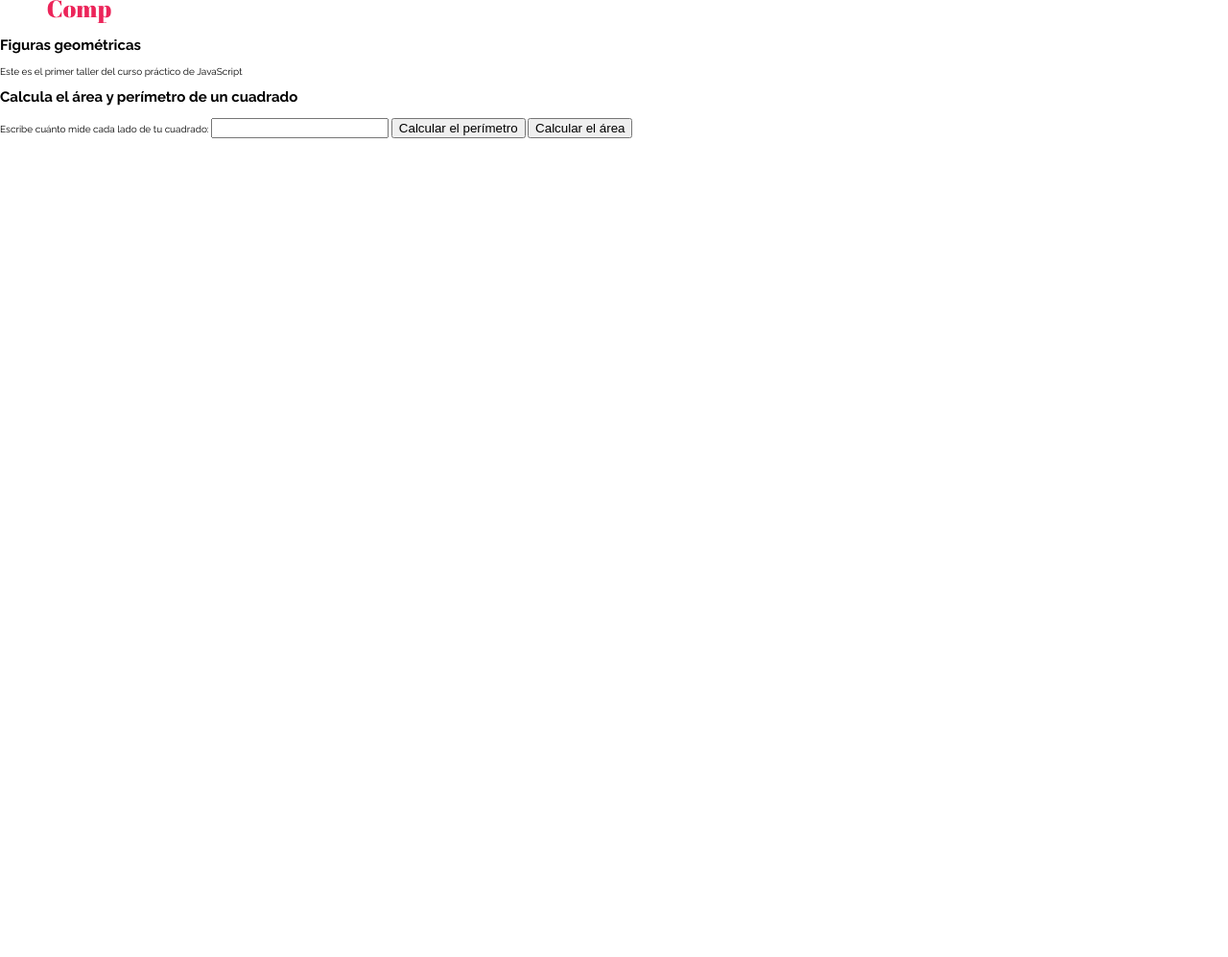
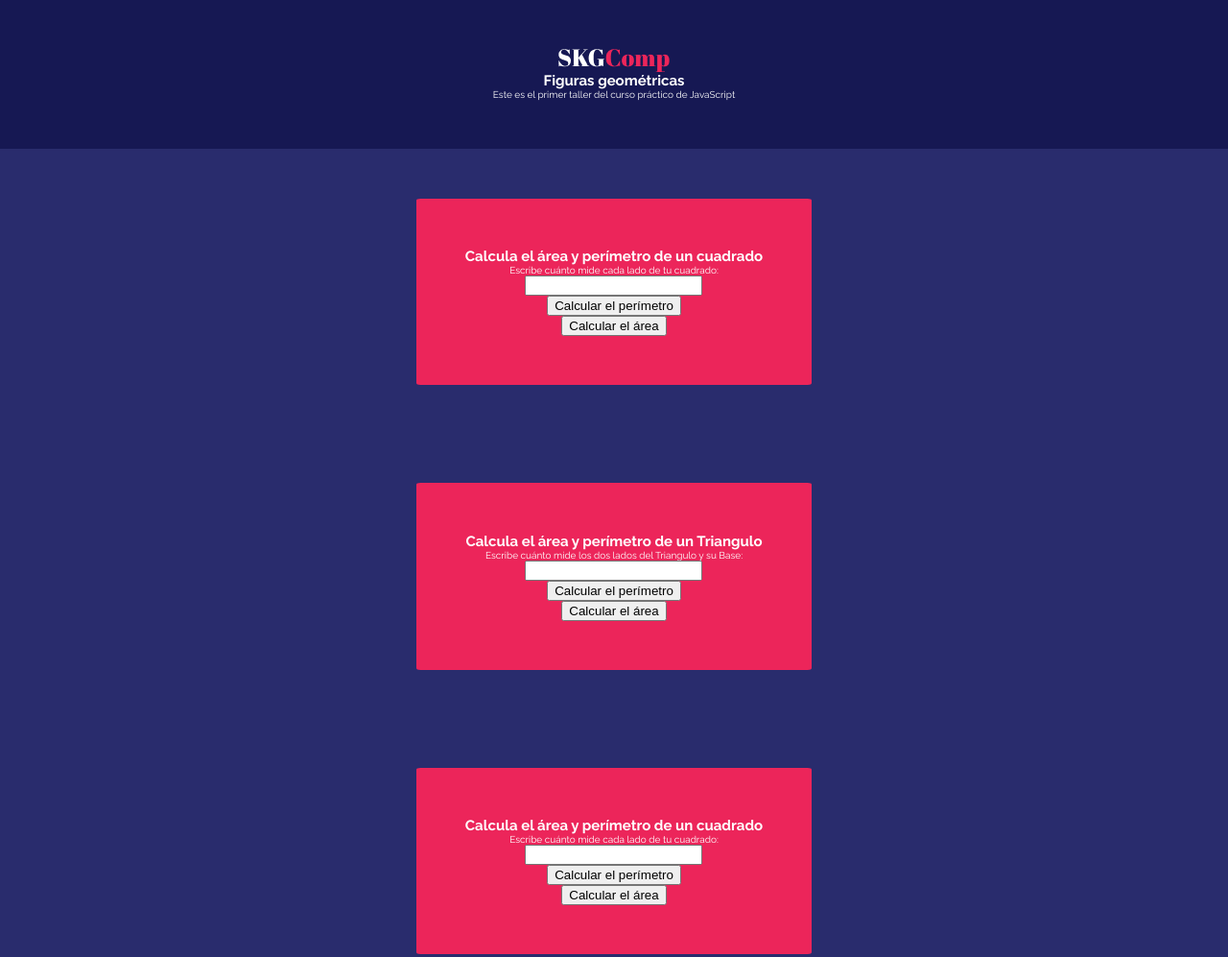
Before and after one commit to christopherbustamante/Trab-JS, a plain HTML site: page index.html in a window 1280 px wide. Shown: the whole page at 96% size. Before the commit the page ends 800 px from the top, so only its background shows below. Drawn offline with Linux system fonts and the light colour scheme.

Commit message:
Incorporamos un Poco de CSS

```diff
--- a/index.html
+++ b/index.html
@@ -12,7 +12,7 @@
 </head>
 <body>
     <header>
-        <nav>
+        <nav class="header_list">
             <img src="./Source/Logo.png" alt="Logo">
             <h1>
                 Figuras geométricas
@@ -20,8 +20,46 @@
               <p>Este es el primer taller del curso práctico de JavaScript</p>
         </nav>
     </header>
-    <main>
-        <section>
+    <main class="box_list">
+
+      <!-- Cuadrado -->
+        <section class="box_style">
+            <h2>Calcula el área y perímetro de un cuadrado</h2>
+            <form>
+              <label for="InputCuadrado">
+                Escribe cuánto mide cada lado de tu cuadrado:
+              </label>
+              <input id="InputCuadrado" type="number" />
+              <button type="button" onclick="calcularPerimetroCuadrado()">
+                Calcular el perímetro
+              </button>
+              <button type="button" onclick="calcularAreaCuadrado()">
+                Calcular el área
+              </button>
+            </form>
+          </section>
+
+          <!-- Triangulo -->
+
+          <section class="box_style">
+            <h2>Calcula el área y perímetro de un Triangulo</h2>
+            <form>
+              <label for="InputTriangulo">
+                Escribe cuánto mide los dos lados del Triangulo y su Base:
+              </label>
+              <input id="InputTriangulo" type="number" />
+              <button type="button" onclick="calcularPerimetroTriangulo()">
+                Calcular el perímetro
+              </button>
+              <button type="button" onclick="calcularAreaTriangulo()">
+                Calcular el área
+              </button>
+            </form>
+          </section>
+
+          <!-- Circulo -->
+
+          <section class="box_style">
             <h2>Calcula el área y perímetro de un cuadrado</h2>
             <form>
               <label for="InputCuadrado">
--- a/style.css
+++ b/style.css
@@ -1,3 +1,8 @@
+*{
+    box-sizing: border-box;
+    margin: 0;
+}
+
 :root {
     --black: #000000;
     --white: #FFFFFF;
@@ -17,4 +22,42 @@ body {
     margin: 0;
     font-family: 'Abril Fatface', cursive;
     font-family: 'Raleway', sans-serif;
+    color: white;
+    background-color: #292C6D;
 }
+
+
+.header_list {
+    display: flex;
+    flex-direction: column;
+    align-items: center;
+    align-content: center;
+    background: #161853;
+    padding: 4%;
+}
+
+.box_list {
+    display: flex;
+    flex-wrap: wrap;
+    align-items: center;
+    align-content: center;
+    flex-direction: column;
+}
+
+.box_style {
+    display: flex;
+    flex-direction: column;
+    align-items: center;
+    align-content: center;
+    background-color: #EC255A;
+    margin: 4%;
+    border-radius: 1%;
+    padding: 4%;
+
+}
+
+.box_style form {
+    display: flex;
+    flex-direction: column;
+    align-items: center;
+}
```
